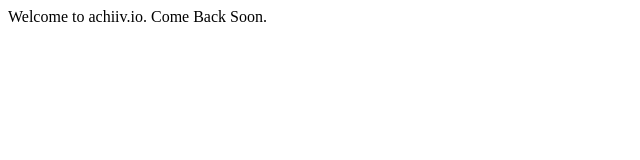
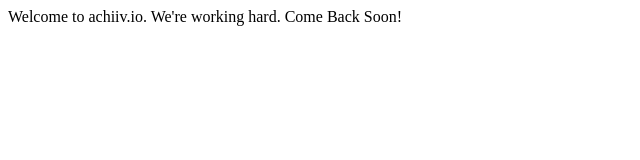
Before and after one commit to achiiv-io/achiiv-io.github.io, a plain HTML site: page index.html in a window 1280 px wide. Shown: the whole page, without its empty margins (0-640 px from the left). Drawn offline with Linux system fonts and the light colour scheme.

Commit message:
updating index.html

```diff
--- a/index.html
+++ b/index.html
@@ -5,7 +5,7 @@
   </head>
   <body>
     <div>
-      Welcome to achiiv.io. Come Back Soon.
+      Welcome to achiiv.io. We're working hard. Come Back Soon!
     </div>
   </body>
 </html>
```
